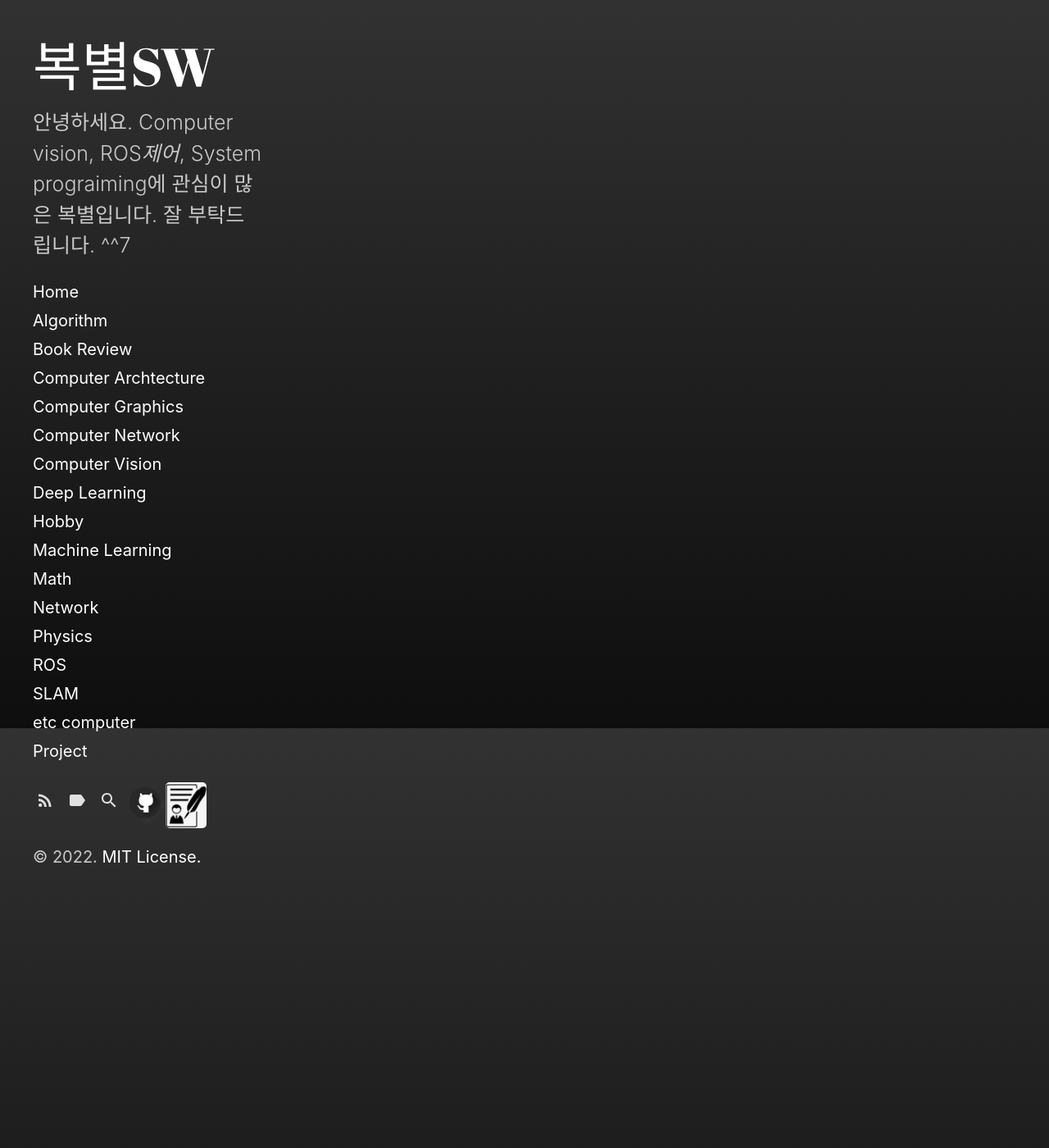
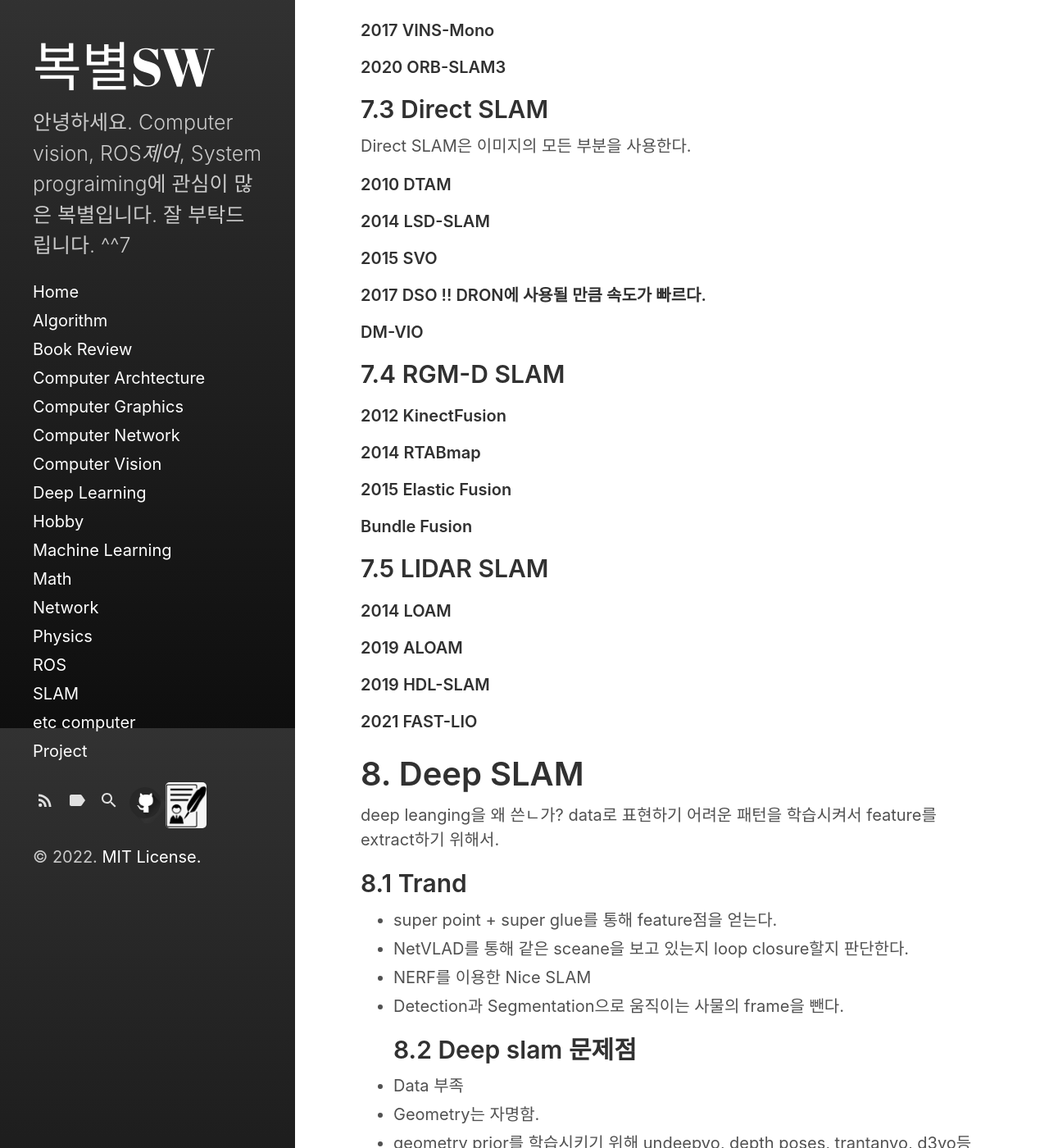
Before and after one commit to luckydipper/luckydipper.github.io, a Jekyll site: the page built from _posts/2022-10-10-SLAM-big_picture.md, in a window 1280 px wide and 1400 px high, scrolled down 3612 px. Shown: the whole window at 82% size. Built offline with Jekyll 4.4.1, drawn with Linux system fonts in a browser that asks for light colours; formulas are drawn with MathJax 3; some of the changed text lies outside the part shown.

Commit message:
[ADD] - Definition and History

```diff
--- a/_posts/2022-10-10-SLAM-big_picture.md
+++ b/_posts/2022-10-10-SLAM-big_picture.md
@@ -13,11 +13,36 @@
   - Image Stitching
   - 3D reconstruction
   - probabilistic robotics
-last_modified_at: 2022-10-10
+  - SLAM
+last_modified_at: 2022-10-21
 comments: true
 ---
+# 0. SLAM이란?
+simultanious localization and maping
+#### 0.1 localization
+map이 있을 때 여기가 어디인지 파악하기.
+#### 0.2 mapping
+내가 어디 있는지 알 때 지도 만들기.
+**지도 종류**
+- grid map
+- match map
+- point cloud
+- semantic map
+#### 0.3 motion model
+quaternion kinemetics
 
-## 1. 비슷한 용어 정리
+#### 0.4 observation model
+distance, bearing
+
+#### frontend backend
+frontend = factor graph
+backend = optimize factor map
+확률적인 graph 최적화 문제
+
+# 사용 분야
+- 증강현실, 부동산, autonomous vehicle
+
+# 1. 비슷한 용어 정리
 - Visual odometry = Slam - loop closure$($여기 와본 적 있어$)$
 - Structure From Motion $($시간 제한 없이 천천히 만들자$)$
 - path planning $($Decision making$)$
@@ -25,25 +50,25 @@
 - 3D reconstruction
 
 
-## 2. 도구에 따른 분류
+# 2. 도구에 따른 분류
 - Lidar + gpu lidar slam $($더 큰 스케일에서 할 수 있도록$)$
 - Cammera + imu. Visual slam $($imu가 fps가 더 좋아서 이미지 사이에 curve를 그릴 수 있음. $)$
 - Sensor fusion
 - etc$)$ Sona, Radar
 
-## 3. 접근에 따른 분류
+# 3. 접근에 따른 분류
 - Deep slam
 - filtering based ex$)$ EKF, Montecarallo
 - graph based $\in$ optimization based
 
-## 4. passive slam vs active slam
+# 4. passive slam vs active slam
 - active slam
  ex) coastal navigation
  active slam은 localization과 mapping의 성능을 극대화 하기 위한 optial한 trajectory를 계획하는 slam이다.
 - passive slam
  그 밖의 slam
 
-## 5. Offline slam$($Full SLAM$)$ vs Online SLAM
+# 5. Offline slam$($Full SLAM$)$ vs Online SLAM
 $x_t$는 t에서의 포즈이고 m은 맵 z와 u는 측정 값 과 제어값이다.
 - Offline, Full SLAM
 현재 포즈 대신에 전체 경로에 대한 사후 확룰 계산
@@ -56,13 +81,74 @@
 |![full_slam](/assets/img/SLAM/22_10_8_big_picture/full_slam.png)| ![online_slam](/assets/img/SLAM/22_10_8_big_picture/online_slam.png)|
 
 
-## 6. localization종류
+# 6. localization종류
 #### 6.1 position tracking vs global localization vs kidnapped robot
 
 #### 6.2 static environmnet vs dynamic environment
 
 #### 6.3 passive localization vs active localizatoin
 
+
+# 7. History
+
+## 7.1 Filtering base
+#### 1990 EKF SLAM
+O$$(N^2)$$으로 늘어나서 큰 지역에선 사용할 수 없다.
+#### 2002 FAST SLAM
+구글웨이모에서 일하시다가, 강의 플렛폼 유다시티 만드신 세바스찬스런 교수님의 알고리즘.
+#### 2005 Gmapping
+#### 2011 Hector SLAM
+#### 2015 cartographer
+google이 개발한 SLAM
+
+## 7.2 Feature Based Visual SLAM
+Feature 기반 SLAM은 CPU를 주로 사용한다.
+#### 2003 mono SLAM
+#### 2007 PTAM
+#### 2015 ORB-SLAM
+#### 2017 ORB-SLAM2
+#### 2017 VINS-Mono
+#### 2020 ORB-SLAM3
+
+## 7.3 Direct SLAM
+Direct SLAM은 이미지의 모든 부분을 사용한다.
+#### 2010 DTAM
+#### 2014 LSD-SLAM
+#### 2015 SVO
+#### 2017 DSO !! DRON에 사용될 만큼 속도가 빠르다.
+#### DM-VIO
+
+## 7.4 RGM-D SLAM
+#### 2012 KinectFusion
+#### 2014 RTABmap
+#### 2015 Elastic Fusion
+#### Bundle Fusion
+
+## 7.5 LIDAR SLAM
+#### 2014 LOAM
+#### 2019 ALOAM
+#### 2019 HDL-SLAM
+#### 2021 FAST-LIO
+
+# 8. Deep SLAM
+deep leanging을 왜 쓴ㄴ가? data로 표현하기 어려운 패턴을 학습시켜서 feature를 extract하기 위해서.
+## 8.1 Trand
+- super point + super glue를 통해 feature점을 얻는다.
+- NetVLAD를 통해 같은 sceane을 보고 있는지 loop closure할지 판단한다.
+- NERF를 이용한 Nice SLAM
+- Detection과 Segmentation으로 움직이는 사물의 frame을 뺀다.
+## 8.2 Deep slam 문제점
+- Data 부족
+- Geometry는 자명함.
+- geometry prior를 학습시키기 위해 undeepvo, depth poses, trantanvo, d3vo등이 나옴.
+## 8.3 Spatial AI.
+CVPR2020 Andriew 교수님의 From SLAM to Spatial AI 강의에서 왔다.
+SLAM의 본질로 들어가자.
+- level 4 object level
+- level 3 semantic understanding
+- level 2 dense map
+- level1- pose + sparse map
 ## 출처
 - SLAM KR의 전액 기부 slam 강의
 - probabilistic robotics
+- SLAM AI 22.10.18
```
